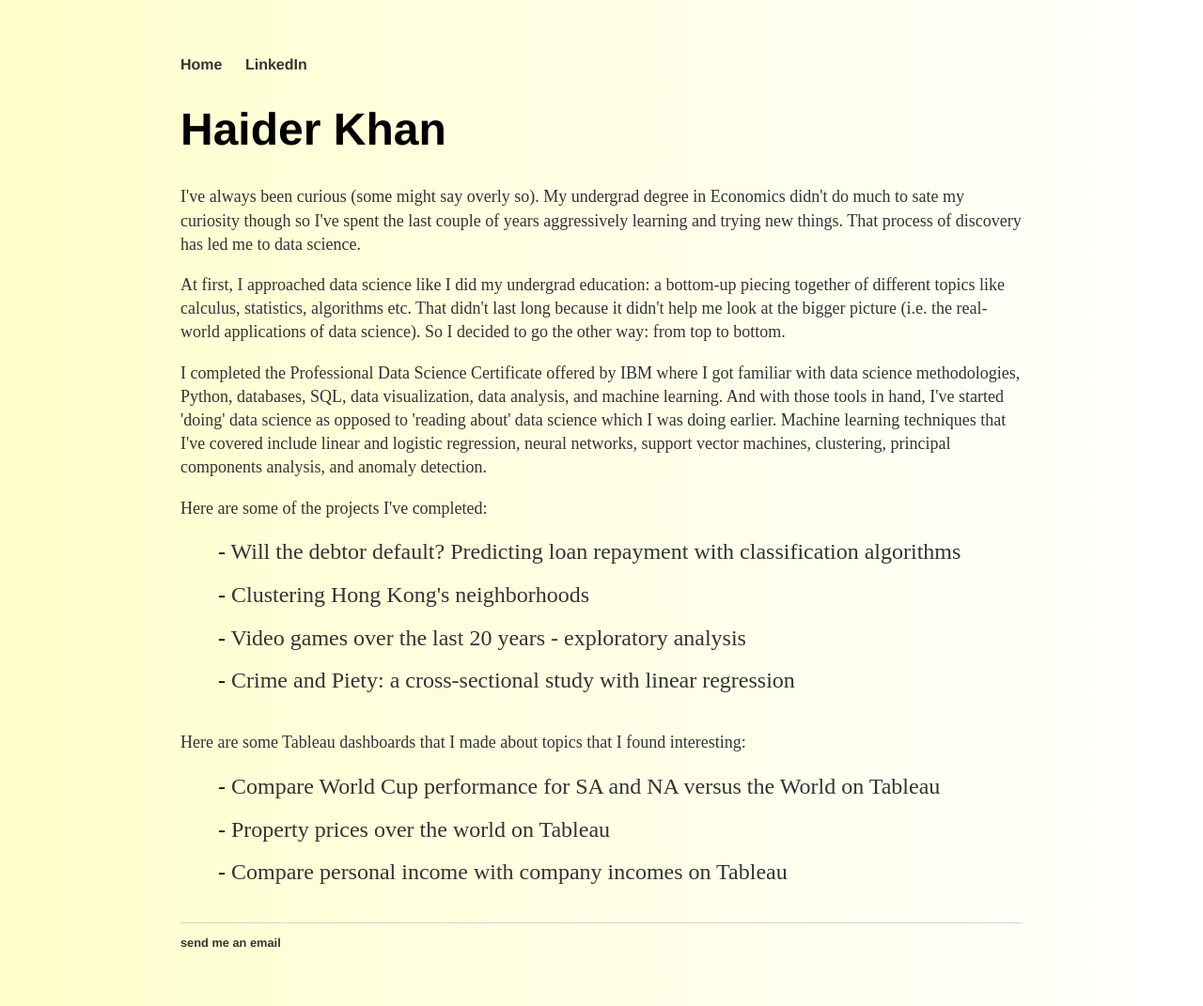
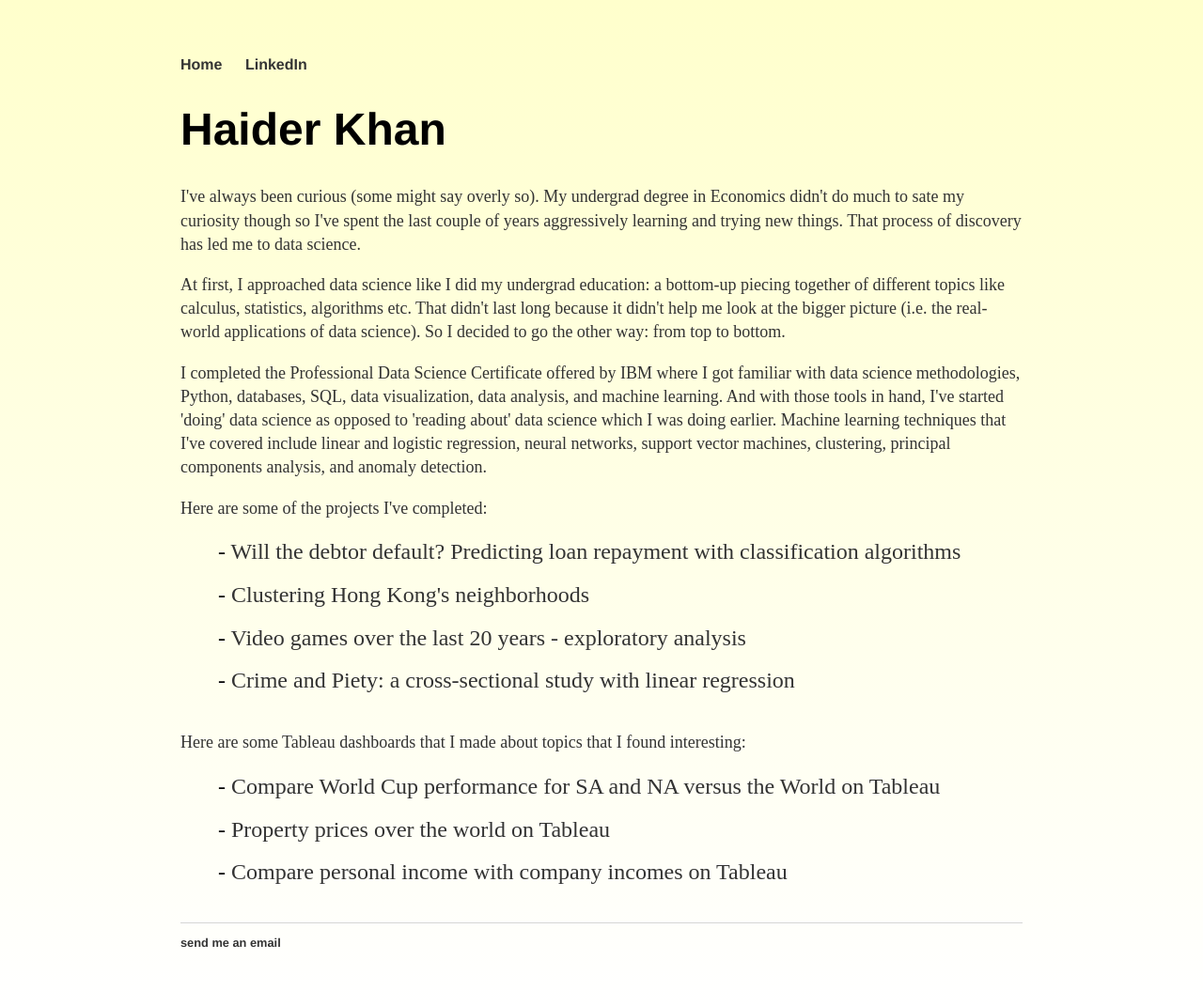
Before and after one commit to h2kh/h2kh.github.io, a Jekyll site: the page built from index.html, in a window 1280 px wide. Shown: the whole page at 94% size. Built offline with Jekyll 4.4.1, drawn with Linux system fonts in a browser that asks for light colours.

Commit message:
Update main.css

```diff
--- a/css/main.css
+++ b/css/main.css
@@ -4,7 +4,7 @@ body {
     background: -webkit-linear-gradient(#ffffcc, #ffffff);
     background: -o-linear-gradient(#ffffcc, #ffffff);
     background: -moz-linear-gradient(#ffffcc, #ffffff);
-    background: linear-gradient(to right,#ffffcc, #ffffff);
+    background: linear-gradient(#ffffcc, #ffffff);
     background-color: #ffffcc;
 
 }
```
